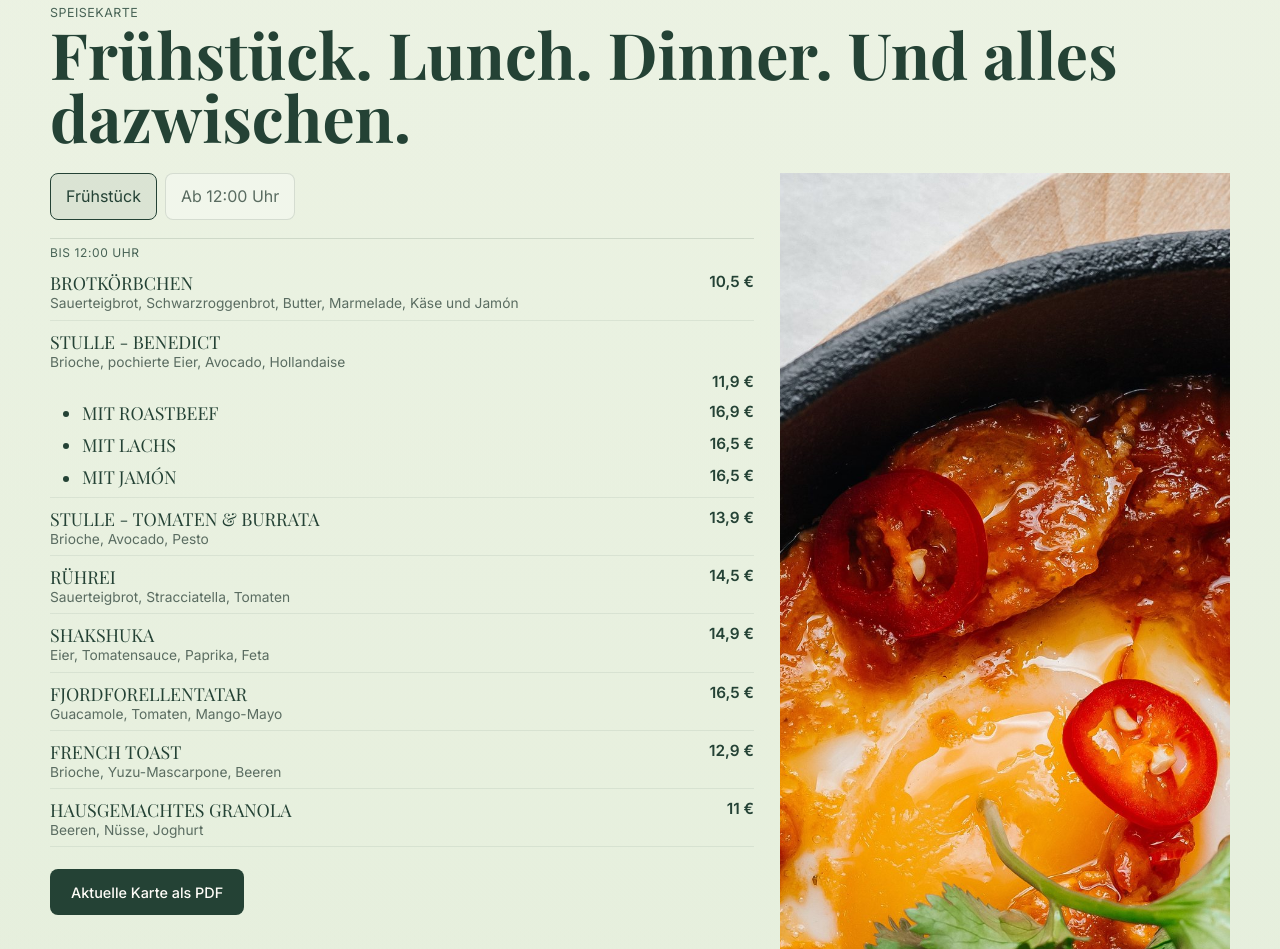
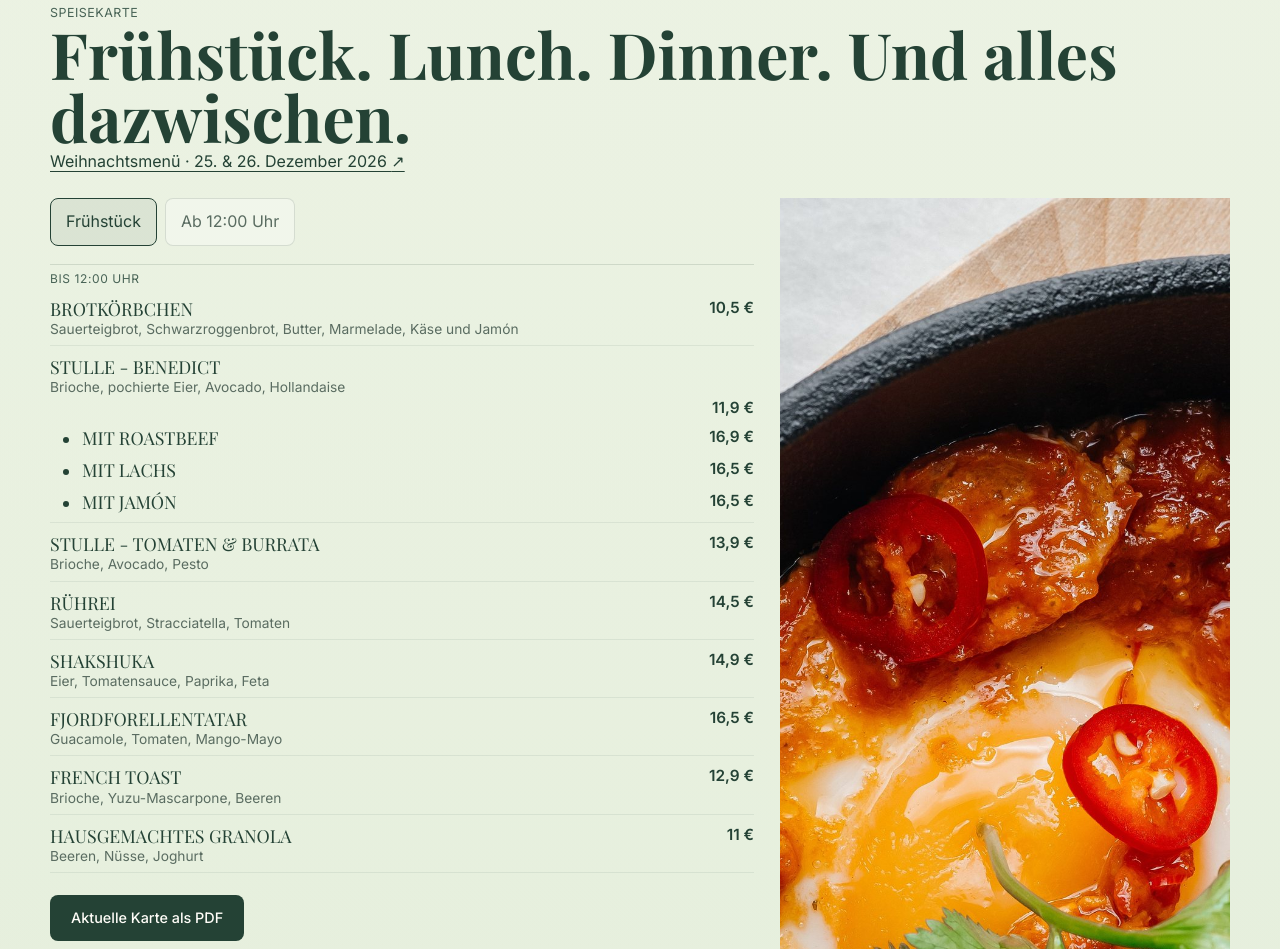
Before and after one commit to sergkreis/kiku-bistro-site, a plain HTML site: page index.html in a window 1280 px wide. Shown: the part 1829-2778 px from the top of the page. Drawn offline with nearby package versions, Linux system fonts and the light colour scheme; a script that the page names is missing.

Commit message:
Add permanent Christmas menu link in menu section

```diff
--- a/index.html
+++ b/index.html
@@ -661,6 +661,7 @@
         <div class="container section-heading">
           <p class="eyebrow">Speisekarte</p>
           <h2>Frühstück. Lunch. Dinner. Und alles dazwischen.</h2>
+          <p><a class="holiday-menu-link" href="assets/kiku-bistro-weihnachten-2026.jpg" target="_blank" rel="noopener noreferrer">Weihnachtsmenü · 25. &amp; 26. Dezember 2026 <span aria-hidden="true">↗</span></a></p>
         </div>
 
         <div class="container menu-layout menu-layout-wide">
```
